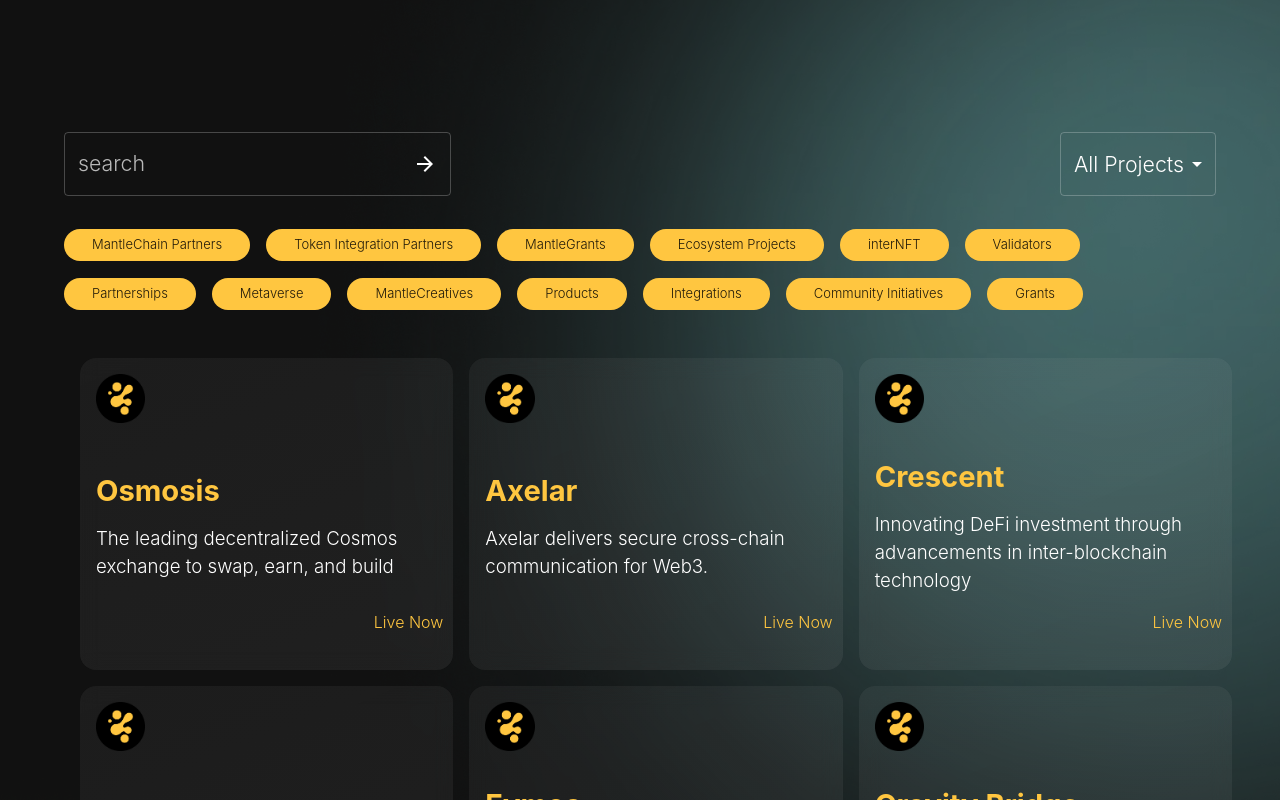
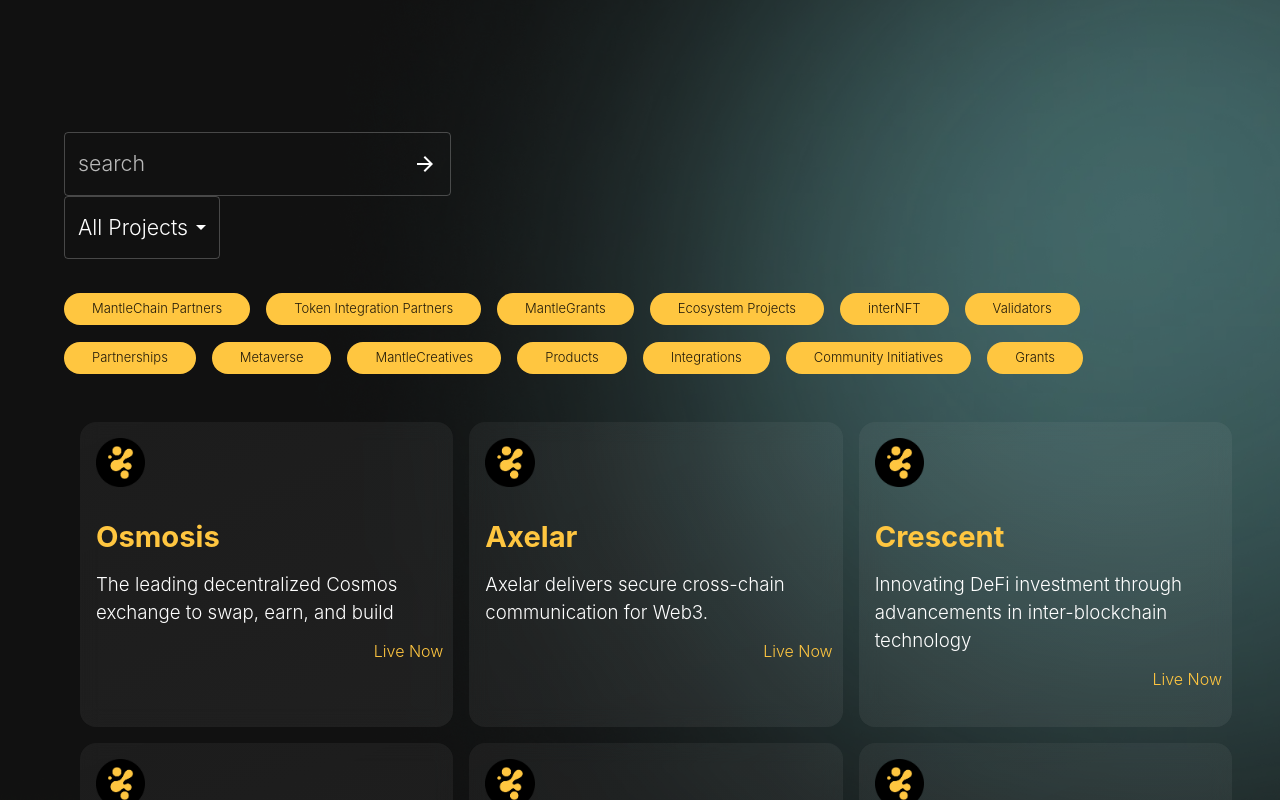
Before and after one commit to AssetMantle/website, a Next.js app: page /ecosystems in a window 1280 px wide. Shown: the part 860-1660 px from the top of the page. Built offline with nearby package versions, Linux system fonts and the light colour scheme.

Commit message:
minor design changes in ecosystem page

```diff
--- a/views/EcosystemsLowerSection.js
+++ b/views/EcosystemsLowerSection.js
@@ -1,29 +1,23 @@
+import MoreVertIcon from "@mui/icons-material/MoreVert";
 import {
+  Box,
+  Card,
+  CardContent,
+  CardHeader,
+  Chip,
+  Grid,
+  IconButton,
+  InputAdornment,
+  MenuItem,
+  Select,
   Stack,
   TextField,
-  Grid,
   Typography,
-  Chip,
-  Box,
-  Card,
-  Select,
-  CardContent,
-  Paper,
-  ButtonBase,
-  MenuItem,
-  InputLabel,
-  FormControl,
-  InputAdornment,
-  CardHeader,
-  Avatar,
-  IconButton,
 } from "@mui/material";
-import MoreVertIcon from "@mui/icons-material/MoreVert";
 
 import ArrowForwardOutlinedIcon from "@mui/icons-material/ArrowForwardOutlined";
 import { React, useState } from "react";
 import Section from "../components/Section";
-import { MergeType } from "@mui/icons-material";
 
 const optionStyles = {
   // background:
@@ -456,8 +450,8 @@ export default function EcosystemsPageLowerSection() {
       <Section>
         {/* Textbox and Number of Search results text */}
         <Stack spacing={4}>
-          <Grid wrap="nowrap" container justifyContent="space-between">
-            <Grid item>
+          <Grid container justifyContent="space-between">
+            <Grid item xs={12}>
               <TextField
                 InputProps={{
                   endAdornment: (
@@ -480,7 +474,7 @@ export default function EcosystemsPageLowerSection() {
                 variant="outlined"
               />
             </Grid>
-            <Grid item>
+            <Grid item xs={12}>
               <Select value={projects} onChange={handleDropdownChange}>
                 <MenuItem value="All Projects">All Projects</MenuItem>
                 <MenuItem value="AssetMantle">AssetMantle</MenuItem>
@@ -527,7 +521,7 @@ export default function EcosystemsPageLowerSection() {
           </Grid>
 
           {/* Ecosystems */}
-          <Grid container spacing={2}>
+          <Grid container spacing={{ xs: 1, md: 2 }}>
             {sortedArray.map((ele, index) => {
               return (
                 <Grid
@@ -537,18 +531,18 @@ export default function EcosystemsPageLowerSection() {
                     justifyContent: "center",
                   }}
                   item
+                  backgroundColor="transparent"
                   xs={12}
-                  md={4}
+                  md={6}
+                  lg={4}
                 >
                   <Card
                     variant="translucent"
                     sx={{
-                      maxWidth: { xs: "400px" },
-                      display: "flex",
+                      maxWidth: "400px",
+                      flexGrow: 1,
                       flexDirection: "column",
-                      height: "312px",
-                      flexDirection: "column",
-                      justifyContent: "space-between",
+                      // justifyContent: "space-between",
                     }}
                   >
                     <CardHeader
```
